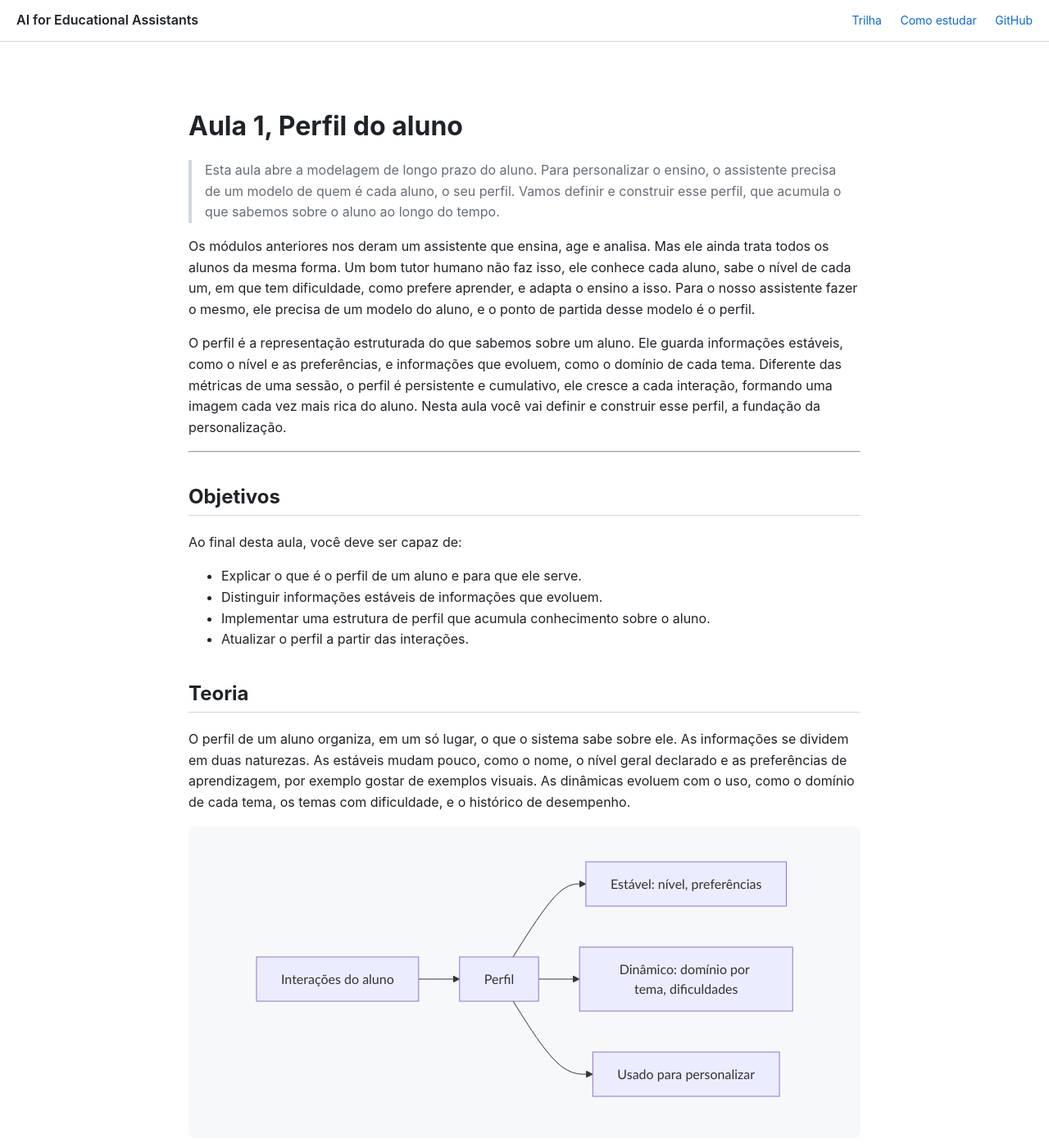
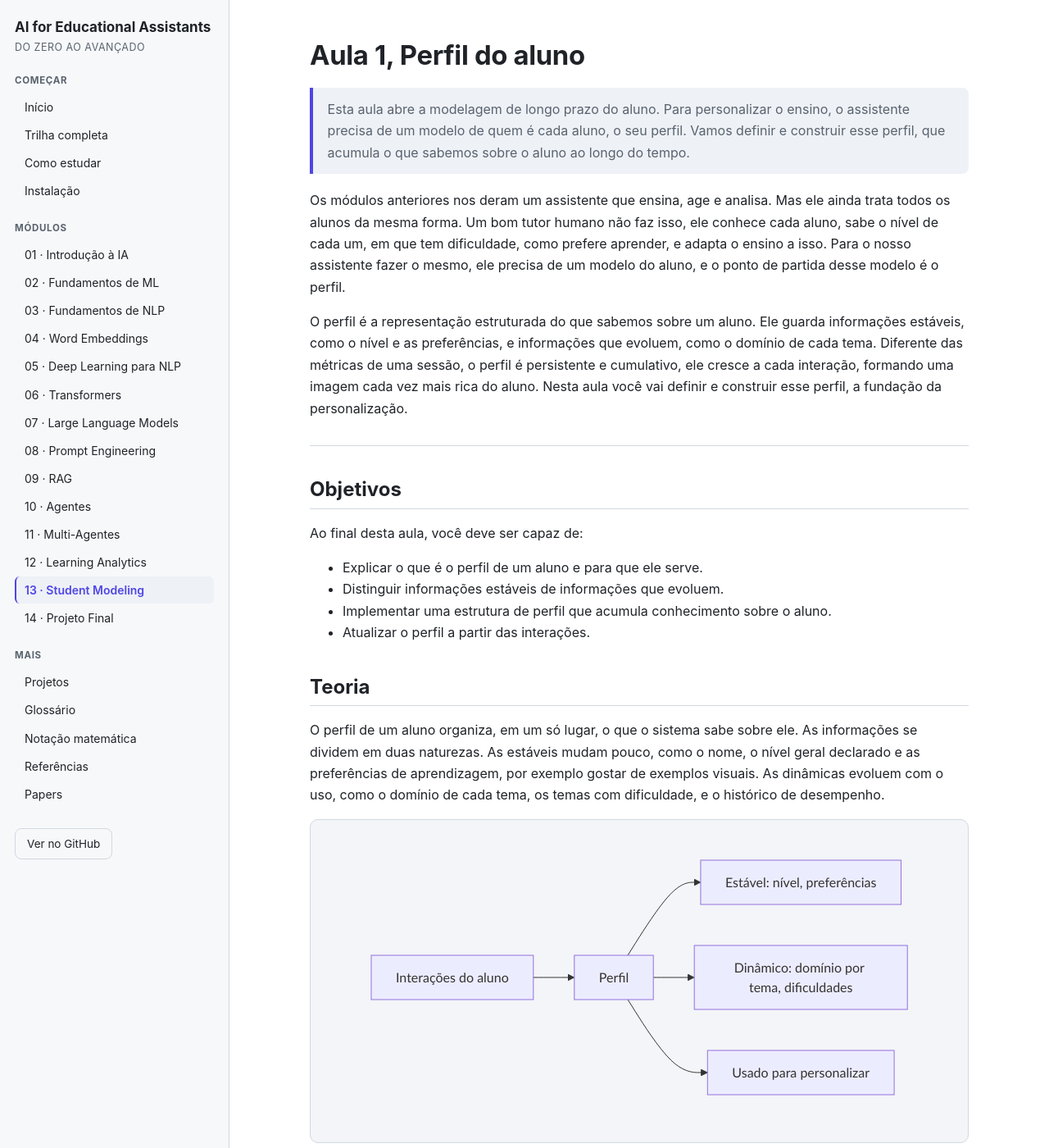
Before and after one commit to LucasSpinola/assistentes-educacionais-com-ia, a Jekyll site: the page built from lessons/modulo-13-student-modeling/01-perfil-do-aluno.md, in a window 1280 px wide and 1400 px high. Shown: the whole window at 82% size. Built offline with Jekyll 4.4.1, drawn with Linux system fonts in a browser that asks for light colours; our own code applies the rules of GitHub Pages for plain Markdown files; some of the changed text lies outside the part shown.

Commit message:
Reformula o visual do site com barra lateral, tema claro e escuro e realce de sintaxe

````diff
--- a/_config.yml
+++ b/_config.yml
@@ -1,6 +1,8 @@
 title: AI for Educational Assistants
 description: Trilha aberta e gratuita para construir assistentes educacionais inteligentes, do zero ao avançado.
 lang: pt-BR
+baseurl: "/assistentes-educacionais-com-ia"
+url: "https://lucasspinola.github.io"
 
 # Deixa as fórmulas LaTeX (inclusive as de cifrão simples) para o MathJax tratar,
 # em vez de o kramdown converter para um formato que o MathJax 3 não lê.
@@ -21,5 +23,3 @@ exclude:
   - requirements.txt
   - .env.example
   - .gitignore
-  - LICENSE
-  - LICENSE-CONTENT
--- /dev/null
+++ b/_data/nav.yml
@@ -0,0 +1,31 @@
+- titulo: Começar
+  itens:
+    - { nome: "Início", url: "/" }
+    - { nome: "Trilha completa", url: "/roadmap" }
+    - { nome: "Como estudar", url: "/docs/como-estudar" }
+    - { nome: "Instalação", url: "/docs/setup" }
+
+- titulo: Módulos
+  itens:
+    - { nome: "01 · Introdução à IA", url: "/lessons/modulo-01-introducao-ia/" }
+    - { nome: "02 · Fundamentos de ML", url: "/lessons/modulo-02-fundamentos-ml/" }
+    - { nome: "03 · Fundamentos de NLP", url: "/lessons/modulo-03-fundamentos-nlp/" }
+    - { nome: "04 · Word Embeddings", url: "/lessons/modulo-04-word-embeddings/" }
+    - { nome: "05 · Deep Learning para NLP", url: "/lessons/modulo-05-deep-learning-nlp/" }
+    - { nome: "06 · Transformers", url: "/lessons/modulo-06-transformers/" }
+    - { nome: "07 · Large Language Models", url: "/lessons/modulo-07-llms/" }
+    - { nome: "08 · Prompt Engineering", url: "/lessons/modulo-08-prompt-engineering/" }
+    - { nome: "09 · RAG", url: "/lessons/modulo-09-rag/" }
+    - { nome: "10 · Agentes", url: "/lessons/modulo-10-agentes/" }
+    - { nome: "11 · Multi-Agentes", url: "/lessons/modulo-11-multi-agentes/" }
+    - { nome: "12 · Learning Analytics", url: "/lessons/modulo-12-learning-analytics/" }
+    - { nome: "13 · Student Modeling", url: "/lessons/modulo-13-student-modeling/" }
+    - { nome: "14 · Projeto Final", url: "/lessons/modulo-14-projeto-final/" }
+
+- titulo: Mais
+  itens:
+    - { nome: "Projetos", url: "/projects/" }
+    - { nome: "Glossário", url: "/docs/glossario" }
+    - { nome: "Notação matemática", url: "/docs/notacao-matematica" }
+    - { nome: "Referências", url: "/references/" }
+    - { nome: "Papers", url: "/papers/" }
--- a/_layouts/default.html
+++ b/_layouts/default.html
@@ -6,72 +6,167 @@
   <title>{{ page.title | default: site.title }}</title>
   <meta name="description" content="{{ page.description | default: site.description }}">
   <style>
-    :root { --azul: #0969da; --tinta: #1f2328; --suave: #656d76; --linha: #d0d7de; --fundo-codigo: #f6f8fa; }
+    :root {
+      --bg: #ffffff; --fg: #1f2328; --muted: #59636e; --border: #d1d9e0;
+      --link: #0969da; --accent: #4f46e5; --sidebar: #f7f8fa; --code-bg: #f3f5f8;
+      --pill: #eef1f6;
+      --tok-comment: #6e7781; --tok-keyword: #cf222e; --tok-string: #0a3069;
+      --tok-number: #0550ae; --tok-function: #8250df; --tok-class: #953800;
+      --tok-builtin: #0550ae; --tok-operator: #0550ae;
+    }
+    @media (prefers-color-scheme: dark) {
+      :root {
+        --bg: #0d1117; --fg: #e6edf3; --muted: #9198a1; --border: #2a3038;
+        --link: #4493f8; --accent: #a78bfa; --sidebar: #0b0e14; --code-bg: #161b22;
+        --pill: #1c2128;
+        --tok-comment: #8b949e; --tok-keyword: #ff7b72; --tok-string: #a5d6ff;
+        --tok-number: #79c0ff; --tok-function: #d2a8ff; --tok-class: #ffa657;
+        --tok-builtin: #79c0ff; --tok-operator: #79c0ff;
+      }
+    }
     * { box-sizing: border-box; }
+    html { scroll-behavior: smooth; }
     body {
-      margin: 0;
+      margin: 0; background: var(--bg); color: var(--fg);
       font-family: -apple-system, BlinkMacSystemFont, "Segoe UI", Helvetica, Arial, sans-serif;
-      color: var(--tinta);
-      line-height: 1.6;
-      background: #fff;
+      line-height: 1.65; font-size: 16px;
     }
-    a { color: var(--azul); text-decoration: none; }
+    a { color: var(--link); text-decoration: none; }
     a:hover { text-decoration: underline; }
-    header.topo {
-      position: sticky; top: 0; z-index: 10;
-      background: #fff; border-bottom: 1px solid var(--linha);
-      display: flex; align-items: center; justify-content: space-between;
-      padding: 12px 20px;
+
+    .wrap { display: grid; grid-template-columns: 280px minmax(0, 1fr); }
+
+    /* Barra lateral */
+    .nav {
+      position: sticky; top: 0; height: 100vh; overflow-y: auto;
+      background: var(--sidebar); border-right: 1px solid var(--border);
     }
-    header.topo .marca { font-weight: 600; color: var(--tinta); }
-    header.topo nav a { margin-left: 18px; font-size: 14px; }
-    main {
-      max-width: 860px; margin: 0 auto; padding: 32px 20px 80px;
+    .nav > summary { display: none; }
+    .nav-inner { padding: 22px 18px 40px; }
+    .brand { display: block; font-weight: 700; font-size: 17px; color: var(--fg); line-height: 1.3; }
+    .brand:hover { text-decoration: none; }
+    .brand-sub { margin: 4px 0 18px; font-size: 12.5px; color: var(--muted); text-transform: uppercase; letter-spacing: .04em; }
+    .nav-sec { margin: 20px 0 6px; font-size: 11.5px; font-weight: 700; text-transform: uppercase; letter-spacing: .06em; color: var(--muted); }
+    .nav ul { list-style: none; margin: 0; padding: 0; }
+    .nav li a {
+      display: block; padding: 5px 10px; margin: 1px 0; border-radius: 6px;
+      color: var(--fg); font-size: 14px; border-left: 2px solid transparent;
     }
-    main img { max-width: 100%; height: auto; }
-    h1, h2, h3 { line-height: 1.25; margin-top: 1.6em; }
-    h1 { font-size: 2em; }
-    h2 { padding-bottom: .3em; border-bottom: 1px solid var(--linha); }
+    .nav li a:hover { background: var(--pill); text-decoration: none; }
+    .nav li a.active {
+      color: var(--accent); font-weight: 600; background: var(--pill);
+      border-left-color: var(--accent);
+    }
+    .gh {
+      display: inline-block; margin-top: 24px; padding: 7px 14px;
+      border: 1px solid var(--border); border-radius: 8px; font-size: 13.5px;
+      color: var(--fg);
+    }
+    .gh:hover { background: var(--pill); text-decoration: none; }
+
+    /* Conteúdo */
+    main { min-width: 0; }
+    .prose { max-width: 860px; margin: 0 auto; padding: 40px 28px 24px; }
+    .prose h1, .prose h2, .prose h3, .prose h4 { line-height: 1.25; margin: 1.6em 0 .6em; font-weight: 650; }
+    .prose h1 { font-size: 2.05em; margin-top: .2em; letter-spacing: -.01em; }
+    .prose h2 { font-size: 1.5em; padding-bottom: .3em; border-bottom: 1px solid var(--border); }
+    .prose h3 { font-size: 1.2em; }
+    .prose p, .prose li { overflow-wrap: break-word; }
+    .prose img { max-width: 100%; height: auto; border-radius: 8px; }
+    .prose a { font-weight: 500; }
+
     code {
       font-family: ui-monospace, SFMono-Regular, Menlo, Consolas, monospace;
-      font-size: 85%; background: var(--fundo-codigo);
-      padding: .2em .4em; border-radius: 6px;
+      font-size: 85%; background: var(--code-bg); padding: .18em .4em; border-radius: 6px;
+      border: 1px solid var(--border);
     }
     pre {
-      background: var(--fundo-codigo); padding: 16px; border-radius: 8px;
-      overflow: auto; line-height: 1.45;
+      background: var(--code-bg); border: 1px solid var(--border); padding: 16px;
+      border-radius: 10px; overflow: auto; line-height: 1.5;
     }
-    pre code { background: none; padding: 0; font-size: 90%; }
+    pre code { background: none; border: none; padding: 0; font-size: 87%; }
+
     blockquote {
-      margin: 1em 0; padding: 0 1em; color: var(--suave);
-      border-left: .25em solid var(--linha);
+      margin: 1.2em 0; padding: .4em 1.1em; color: var(--muted);
+      border-left: 4px solid var(--accent); background: var(--pill);
+      border-radius: 0 8px 8px 0;
     }
-    table { border-collapse: collapse; width: 100%; margin: 1em 0; display: block; overflow: auto; }
-    th, td { border: 1px solid var(--linha); padding: 6px 13px; }
-    tr:nth-child(2n) { background: var(--fundo-codigo); }
-    .mermaid { margin: 1.5em 0; text-align: center; }
-    footer { max-width: 860px; margin: 0 auto; padding: 24px 20px 60px; color: var(--suave); font-size: 14px; border-top: 1px solid var(--linha); }
+    blockquote p { margin: .4em 0; }
+
+    table { border-collapse: collapse; width: 100%; margin: 1.2em 0; display: block; overflow: auto; }
+    th, td { border: 1px solid var(--border); padding: 8px 13px; }
+    thead th { background: var(--pill); }
+    tbody tr:nth-child(2n) { background: var(--sidebar); }
+
+    hr { border: none; border-top: 1px solid var(--border); margin: 2em 0; }
+    .mermaid { margin: 1.6em 0; text-align: center; }
+
+    footer {
+      max-width: 860px; margin: 0 auto; padding: 28px 28px 64px;
+      color: var(--muted); font-size: 13.5px; border-top: 1px solid var(--border);
+    }
+    footer a { color: var(--muted); text-decoration: underline; }
+
+    /* Realce de sintaxe (Rouge) */
+    .highlight .c, .highlight .c1, .highlight .cm, .highlight .cs { color: var(--tok-comment); font-style: italic; }
+    .highlight .k, .highlight .kd, .highlight .kn, .highlight .kc, .highlight .kp, .highlight .kt, .highlight .nt { color: var(--tok-keyword); }
+    .highlight .s, .highlight .s1, .highlight .s2, .highlight .sb, .highlight .se, .highlight .sd, .highlight .sh { color: var(--tok-string); }
+    .highlight .mi, .highlight .mf, .highlight .mh, .highlight .il, .highlight .m { color: var(--tok-number); }
+    .highlight .nf, .highlight .fm, .highlight .na { color: var(--tok-function); }
+    .highlight .nc, .highlight .nn, .highlight .ne { color: var(--tok-class); }
+    .highlight .nb, .highlight .bp { color: var(--tok-builtin); }
+    .highlight .o, .highlight .ow { color: var(--tok-operator); }
+
+    @media (max-width: 880px) {
+      .wrap { grid-template-columns: 1fr; }
+      .nav { position: static; height: auto; overflow: visible; border-right: none; border-bottom: 1px solid var(--border); }
+      .nav > summary {
+        display: block; list-style: none; cursor: pointer;
+        padding: 14px 18px; font-weight: 600; color: var(--fg);
+      }
+      .nav > summary::-webkit-details-marker { display: none; }
+      .nav > summary::before { content: "\2630"; margin-right: 10px; color: var(--accent); }
+      .prose { padding: 28px 20px 20px; }
+    }
   </style>
 </head>
 <body>
-  <header class="topo">
-    <a class="marca" href="{{ '/' | relative_url }}">AI for Educational Assistants</a>
-    <nav>
-      <a href="{{ '/roadmap' | relative_url }}">Trilha</a>
-      <a href="{{ '/docs/como-estudar' | relative_url }}">Como estudar</a>
-      <a href="https://github.com/LucasSpinola/assistentes-educacionais-com-ia">GitHub</a>
-    </nav>
-  </header>
+  <div class="wrap">
+    <details class="nav" open>
+      <summary>Menu</summary>
+      <div class="nav-inner">
+        <a class="brand" href="{{ '/' | relative_url }}">AI for Educational Assistants</a>
+        <p class="brand-sub">Do zero ao avançado</p>
+        {% for sec in site.data.nav %}
+          <p class="nav-sec">{{ sec.titulo }}</p>
+          <ul>
+            {% for item in sec.itens %}
+              {% assign active = false %}
+              {% if item.url == '/' %}
+                {% if page.url == '/' or page.url == '/index.html' %}{% assign active = true %}{% endif %}
+              {% elsif page.url contains item.url %}
+                {% assign active = true %}
+              {% endif %}
+              <li><a href="{{ item.url | relative_url }}"{% if active %} class="active" aria-current="page"{% endif %}>{{ item.nome }}</a></li>
+            {% endfor %}
+          </ul>
+        {% endfor %}
+        <a class="gh" href="https://github.com/LucasSpinola/assistentes-educacionais-com-ia">Ver no GitHub</a>
+      </div>
+    </details>
 
-  <main>
-    {{ content }}
-  </main>
+    <main>
+      <article class="prose">
+        {{ content }}
+      </article>
+      <footer>
+        Conteúdo sob <a href="{{ '/LICENSE-CONTENT' | relative_url }}">Creative Commons Atribuição 4.0</a>,
+        código sob <a href="{{ '/LICENSE' | relative_url }}">licença MIT</a>.
+        Construído por Lucas Spinola.
+      </footer>
+    </main>
+  </div>
 
-  <footer>
-    Conteúdo sob Creative Commons Atribuição 4.0, código sob licença MIT.
-  </footer>
-
-  <!-- MathJax: fórmulas com $...$ e $$...$$ -->
   <script>
     window.MathJax = {
       tex: {
@@ -83,12 +178,12 @@
   </script>
   <script src="https://cdn.jsdelivr.net/npm/mathjax@3/es5/tex-mml-chtml.js" async></script>
 
-  <!-- Mermaid: converte os blocos ```mermaid em diagramas -->
   <script type="module">
     import mermaid from 'https://cdn.jsdelivr.net/npm/mermaid@10/dist/mermaid.esm.min.mjs';
-    mermaid.initialize({ startOnLoad: false, theme: 'default' });
+    const escuro = window.matchMedia('(prefers-color-scheme: dark)').matches;
+    mermaid.initialize({ startOnLoad: false, theme: escuro ? 'dark' : 'default' });
     document.querySelectorAll('.language-mermaid').forEach(function (bloco) {
-      var div = document.createElement('div');
+      const div = document.createElement('div');
       div.className = 'mermaid';
       div.textContent = bloco.textContent.trim();
       bloco.replaceWith(div);
````
